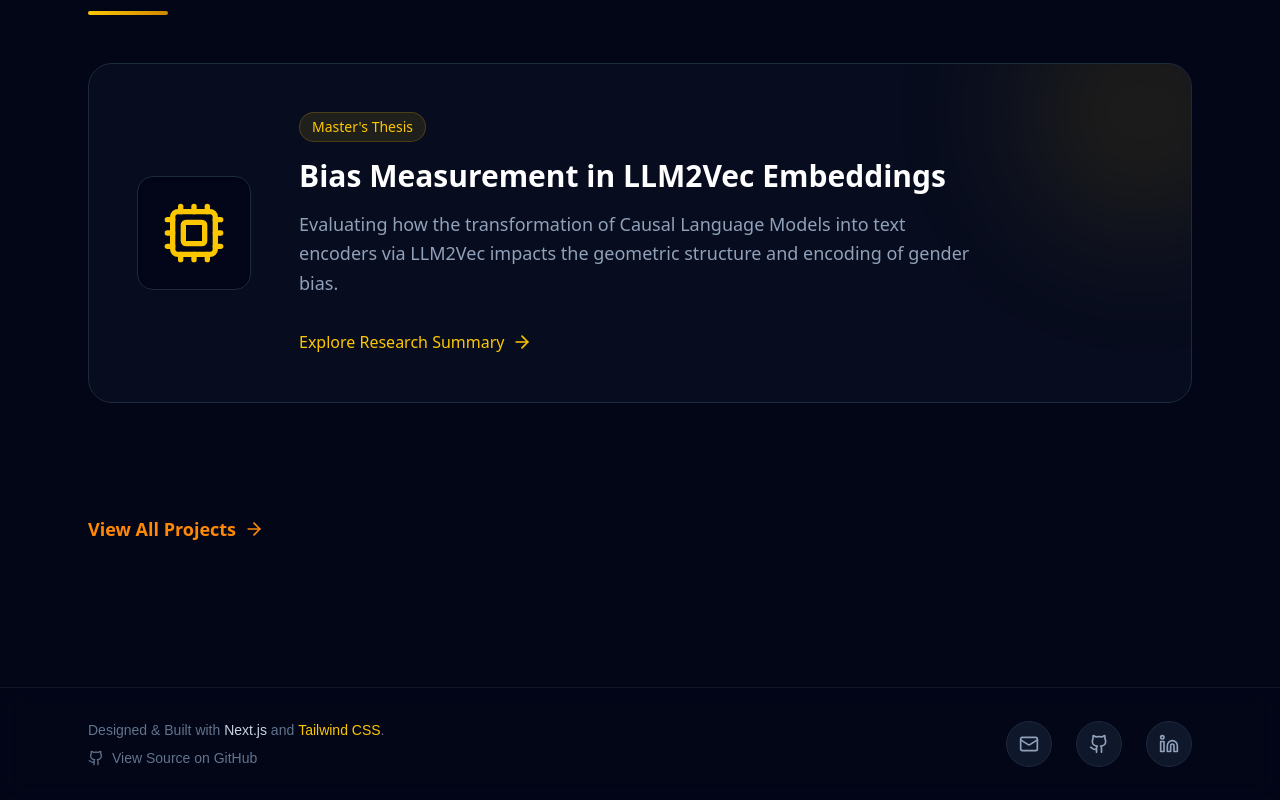
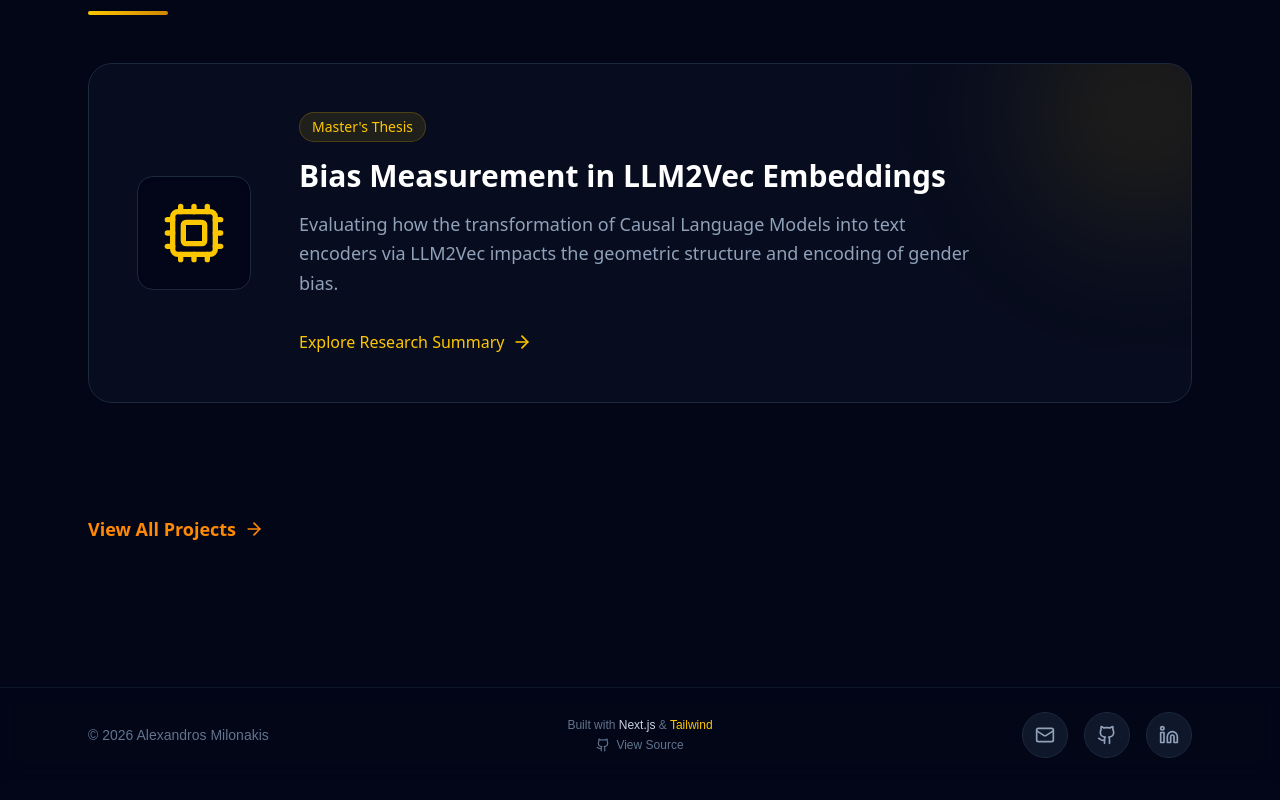
Before and after one commit to AlexMiloCS/My_portfolio, a Next.js app: page / in a window 1280 px wide. Shown: the part 1849-2649 px from the top of the page. Built offline with nearby package versions, Linux system fonts and the light colour scheme.

Commit message:
added copyrights segment

```diff
--- a/src/app/layout.jsx
+++ b/src/app/layout.jsx
@@ -40,26 +40,31 @@ export default function RootLayout({ children }) {
           </div>
 
           {/* Global Footer */}
-          <footer className="border-t border-slate-800/50 bg-slate-950/50 backdrop-blur-md mt-12 py-8">
-            <div className="max-w-6xl mx-auto px-6 flex flex-col md:flex-row items-center justify-between gap-6">
-              {/* Left Side: Tech Stack & Source */}
-              <div className="flex flex-col items-center md:items-start text-sm text-slate-500">
+          <footer className="border-t border-slate-800/50 bg-slate-950/50 backdrop-blur-md mt-12 py-6">
+            <div className="max-w-6xl mx-auto px-6 flex flex-col md:flex-row items-center justify-between gap-4">
+              {/* Left: Copyright */}
+              <div className="text-sm text-slate-500 w-full md:w-1/3 text-center md:text-left">
+                &copy; {new Date().getFullYear()} Alexandros Milonakis
+              </div>
+
+              {/* Center: Tech Stack */}
+              <div className="flex flex-col items-center justify-center w-full md:w-1/3 text-xs text-slate-500 gap-1">
                 <p>
-                  Designed & Built with <span className="text-slate-300 font-medium">Next.js</span> and <span className="text-yellow-400 font-medium">Tailwind CSS</span>.
+                  Built with <span className="text-slate-300">Next.js</span> & <span className="text-yellow-400">Tailwind</span>
                 </p>
                 <a
                   href="https://github.com/AlexMiloCS/My_portfolio"
                   target="_blank"
                   rel="noopener noreferrer"
-                  className="inline-flex items-center gap-2 mt-2 hover:text-indigo-400 transition-colors"
+                  className="inline-flex items-center gap-1.5 hover:text-indigo-400 transition-colors"
                 >
-                  <GithubIcon className="w-4 h-4" />
-                  View Source on GitHub
+                  <GithubIcon className="w-3.5 h-3.5" />
+                  View Source
                 </a>
               </div>
 
               {/* Right Side: Social Icons */}
-              <div className="flex items-center space-x-6">
+              <div className="flex items-center justify-center md:justify-end space-x-4 w-full md:w-1/3">
                 <SocialLink href="mailto:alexmilcs@gmail.com" icon={<Mail className="w-5 h-5" />} label="Email" />
                 <SocialLink href="https://github.com/AlexMiloCS" icon={<GithubIcon className="w-5 h-5" />} label="GitHub" />
                 <SocialLink href="https://www.linkedin.com/in/alexandros-milonakis-42651127a/" icon={<LinkedinIcon className="w-5 h-5" />} label="LinkedIn" />
```
